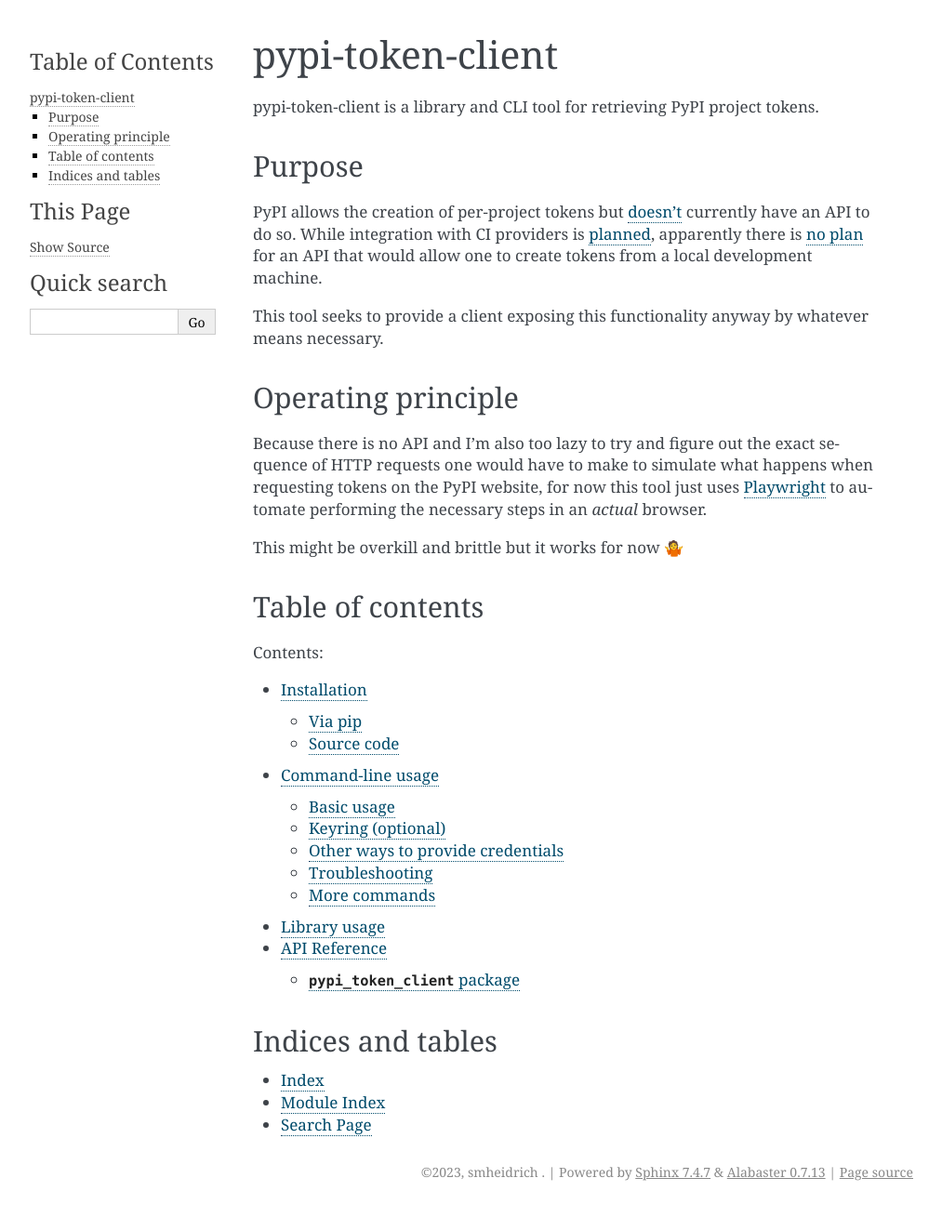
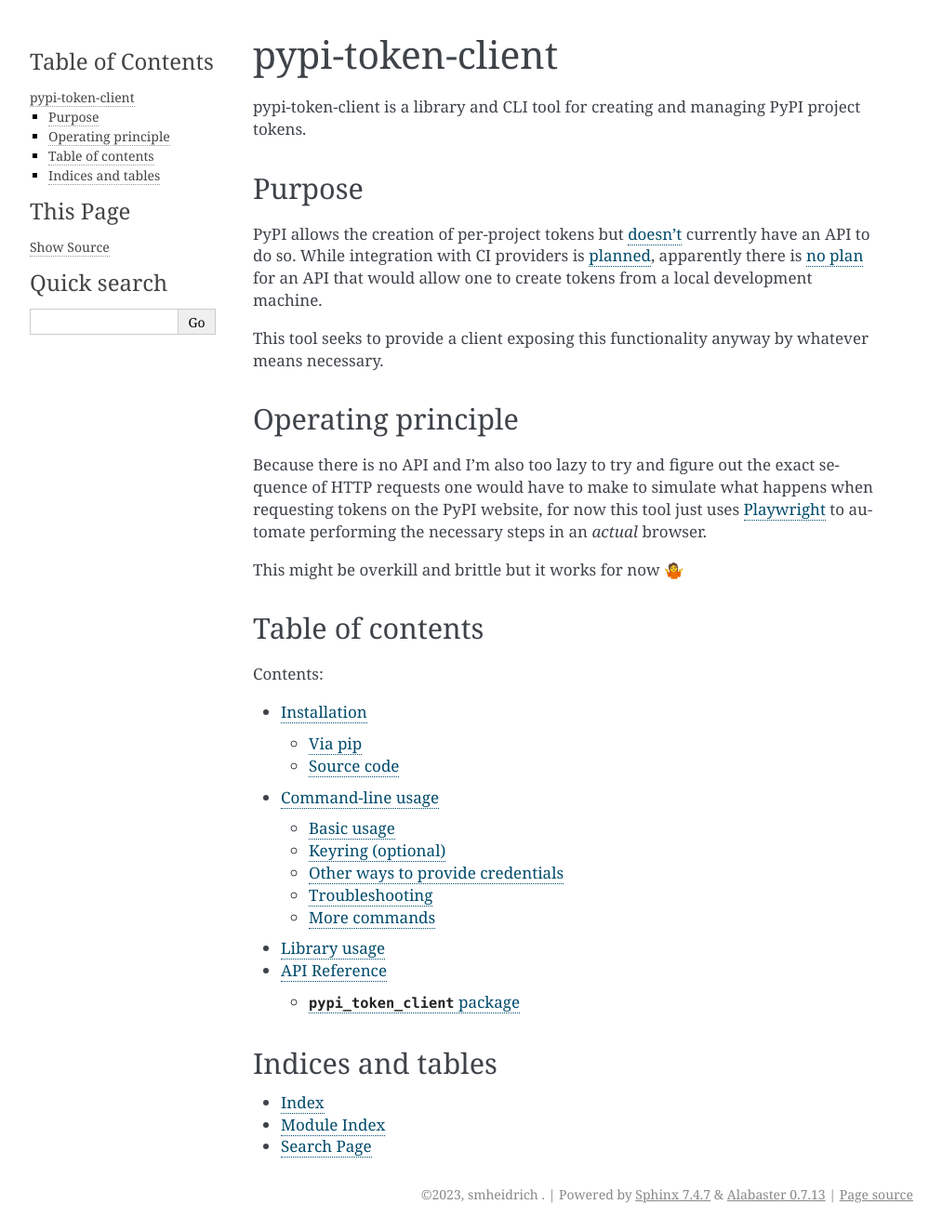
Before and after one commit to smheidrich/pypi-token-client, a Sphinx documentation site: the page built from doc/index.rst, in a window 1280 px wide. Shown: the whole page at 93% size, without its empty margins (138-1151 px from the left). Built offline with Sphinx 7.4.7, drawn with Linux system fonts in a browser that asks for light colours; before the commit the page ends 1300 px from its top, so only the background shows below that.

Commit message:
Make tagline more precise

```diff
--- a/doc/index.rst
+++ b/doc/index.rst
@@ -1,7 +1,8 @@
 pypi-token-client
 =================
 
-pypi-token-client is a library and CLI tool for retrieving PyPI project tokens.
+pypi-token-client is a library and CLI tool for creating and managing PyPI
+project tokens.
 
 Purpose
 -------
--- a/pyproject.toml
+++ b/pyproject.toml
@@ -1,7 +1,7 @@
 [tool.poetry]
 name = "pypi-token-client"
-version = "1.0.4"
-description = "Library and CLI tool for retrieving PyPI project tokens"
+version = "1.0.5"
+description = "Library and CLI tool for creating PyPI project tokens"
 authors = ["smheidrich <smheidrich@weltenfunktion.de>"]
 readme = "README.md"
 homepage = "https://smheidrich.gitlab.io/pypi-token-client/"
```
Also changed, not shown: README.md (+1 -1 lines).
